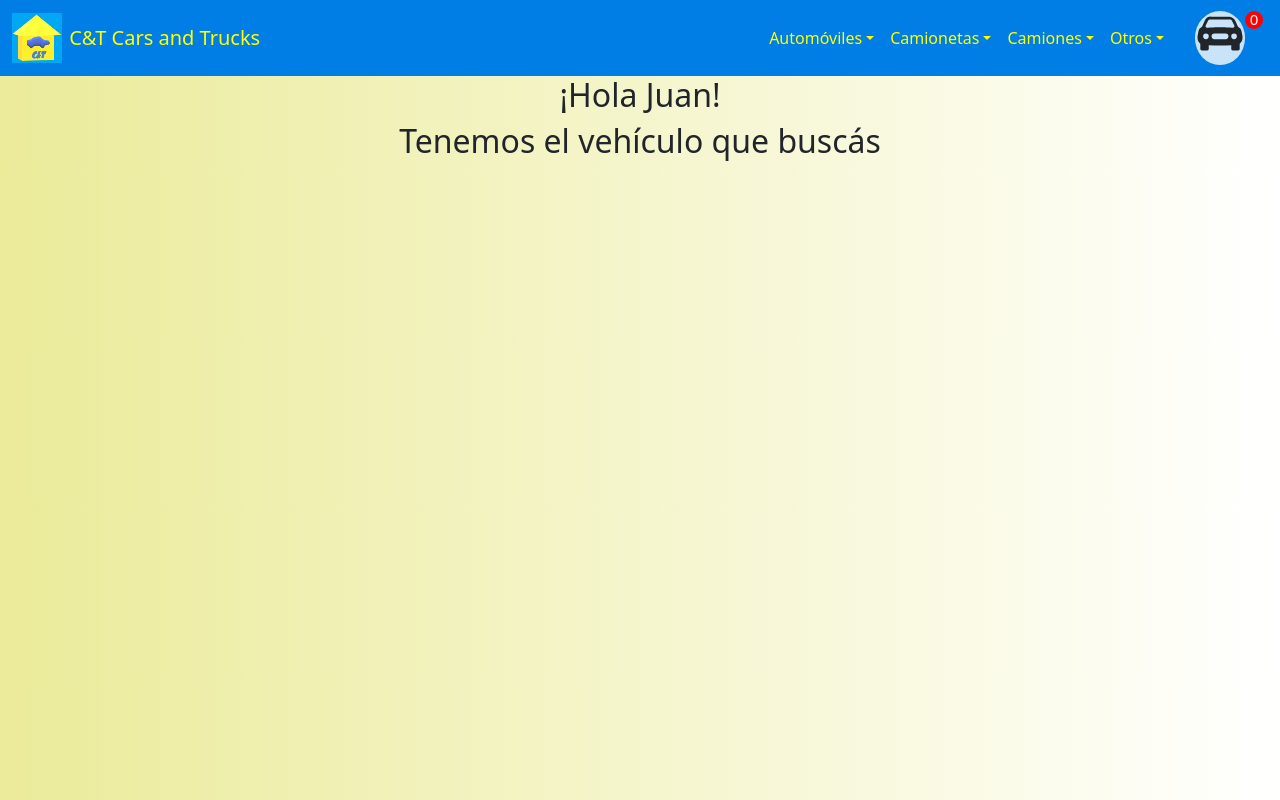
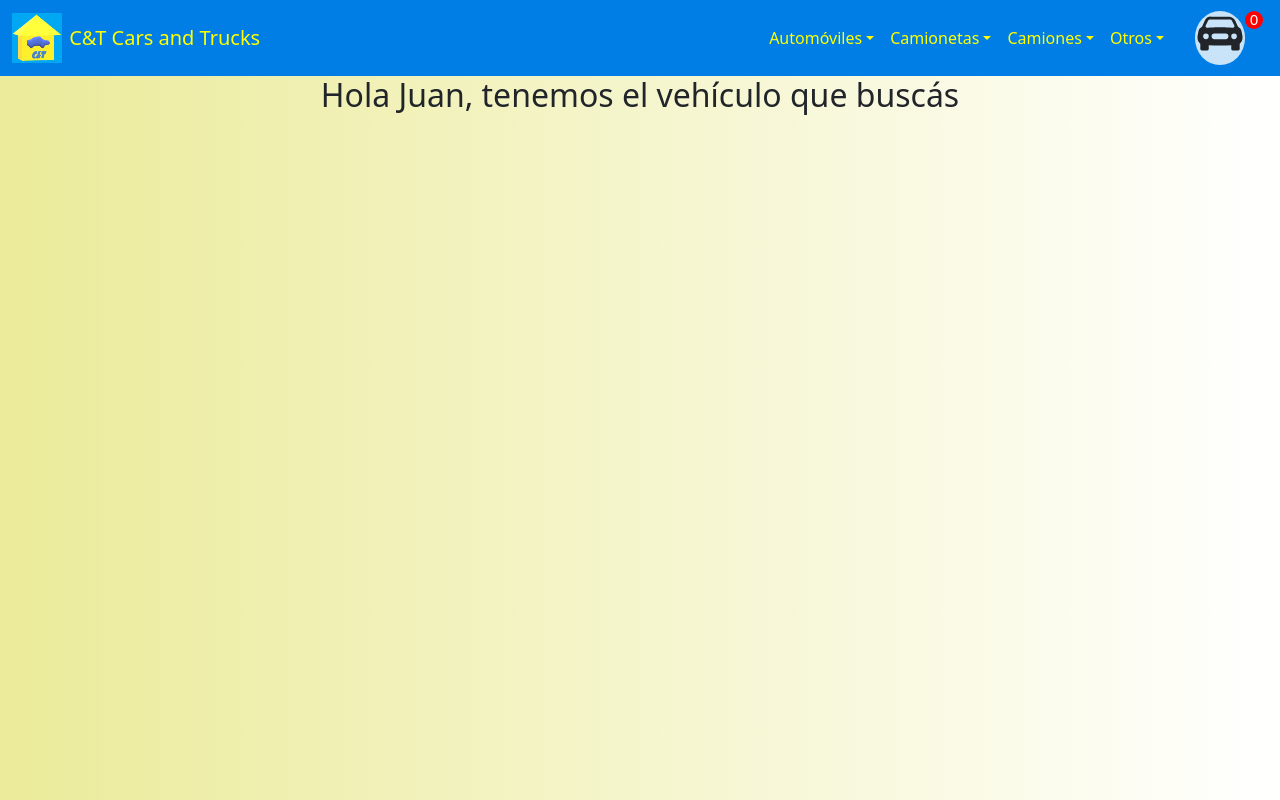
Before and after one commit to FLSfreedom/cars-and-trucks, a React (Vite) app: page / in a window 1280 px wide. Built offline with nearby package versions, Linux system fonts and the light colour scheme.

Commit message:
se realiza modificación sugerida

```diff
--- a/index.html
+++ b/index.html
@@ -1,5 +1,5 @@
 <!DOCTYPE html>
-<html lang="en">
+<html lang="es">
   <head>
     <meta charset="UTF-8" />
     <link rel="icon" href="/src/assets/images/ICOCYT.ico" />
--- a/src/App.jsx
+++ b/src/App.jsx
@@ -8,7 +8,7 @@ function App() {
   return (
     <div className="App">
         <NavBar/>
-        <ItemListContainer/>
+        <ItemListContainer Greetings="Hola Juan, tenemos el vehículo que buscás"/>
     </div>
   )
 }
--- a/src/components/Greetings/Greetings.css
+++ /dev/null
@@ -1,3 +0,0 @@
-.contenedorPrincipal h2 {
-    text-align: center;
-}
--- a/src/components/Greetings/Greetings.jsx
+++ /dev/null
@@ -1,11 +0,0 @@
-import "../Greetings/Greetings.css"
-
-const Greetings = props => {
-  return (
-    <h2>¡Hola {props.name}!</h2>
-  )
-}
-
-Greetings.propTypes = {}
-
-export default Greetings
--- /dev/null
+++ b/src/components/ItemListContainer/ItemListContainer.css
@@ -0,0 +1,3 @@
+.tituloGreetings {
+    text-align: center;
+}
--- a/src/components/ItemListContainer/ItemListContainer.jsx
+++ b/src/components/ItemListContainer/ItemListContainer.jsx
@@ -1,14 +1,12 @@
-import Greetings from "../Greetings/Greetings"
+import '../ItemListContainer/ItemListContainer.css'
 
-const ItemListContainer = () => {
+const ItemListContainer = ({Greetings}) => {
 
   return (
     <>
       <div className="contenedorPrincipal">
-        <Greetings name="Juan"/>
-        <h2>Tenemos el vehículo que buscás</h2>
+        <h2 className="tituloGreetings">{Greetings}</h2>
       </div>
-
     </>
   )
 }
```
